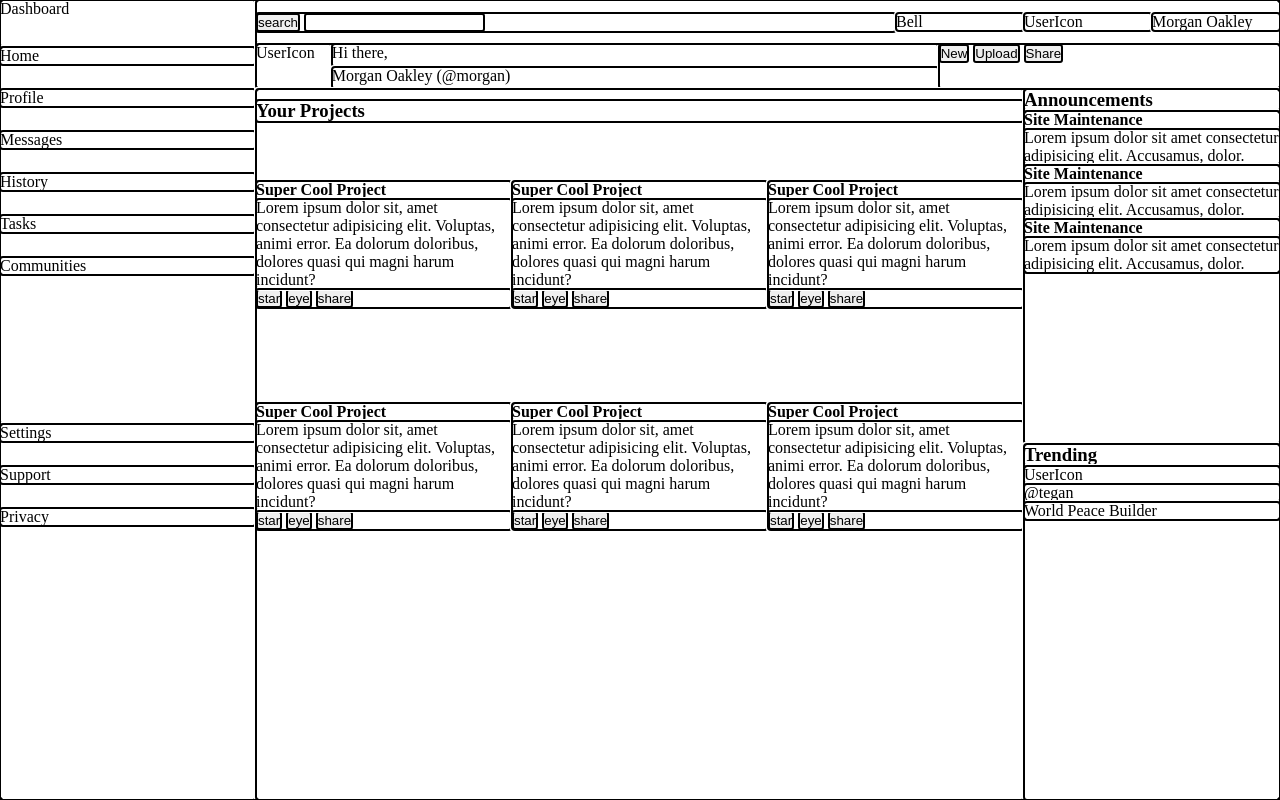
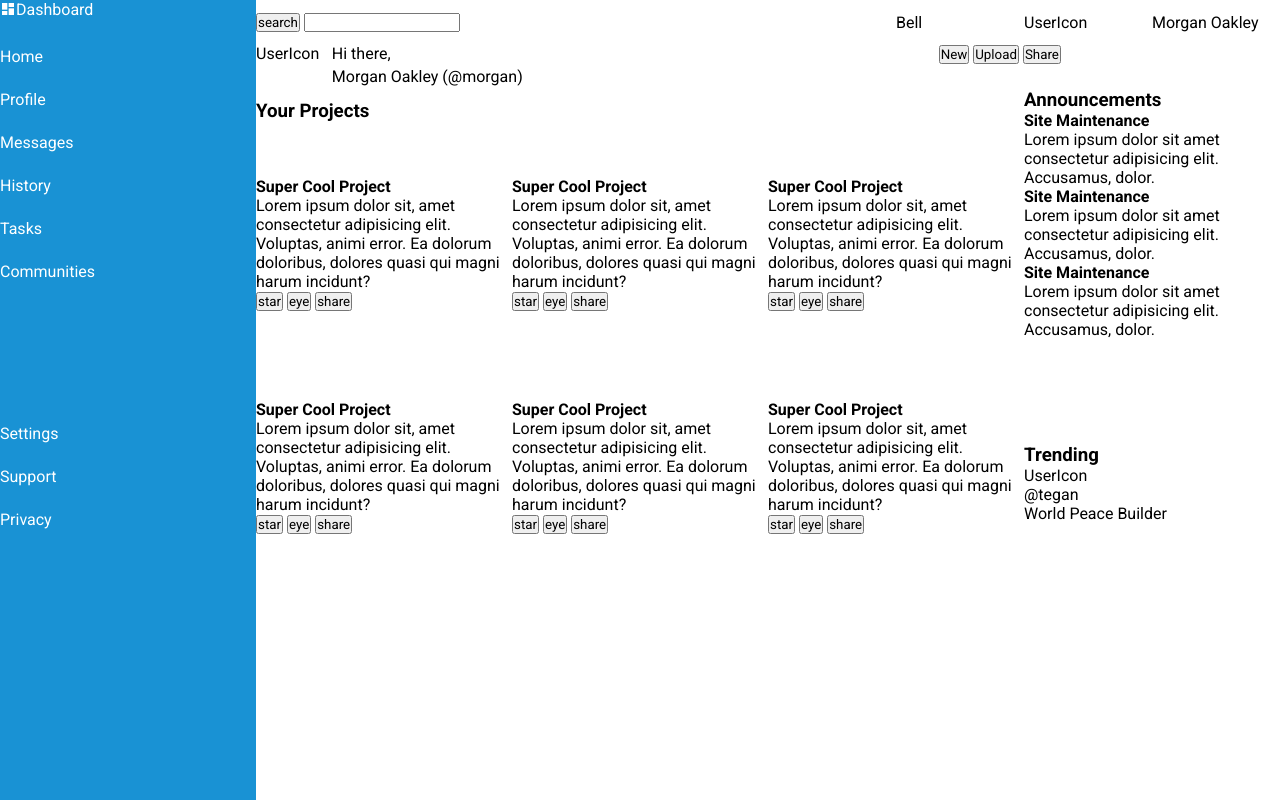
Before and after one commit to Monatric/odin-admin-dashboard, a website: page index.html in a window 1280 px wide. Drawn offline with Linux system fonts and the light colour scheme.

Commit message:
Install icons

```diff
--- a/index.html
+++ b/index.html
@@ -5,11 +5,14 @@
   <meta name="viewport" content="width=device-width, initial-scale=1.0">
   <title>Document</title>
   <link rel="stylesheet" href="style.css">
+  <link rel="stylesheet" href="node_modules/@mdi/font/css/materialdesignicons.min.css">
+
 </head>
 <body>
   <div class="container">
     <div class="sidebar">
-      <div class="sidebar-header">Dashboard</div>
+      <div class="sidebar-header">
+        <span class="mdi mdi-view-dashboard"></span>Dashboard</div>
       <div class="nav primary-nav">
         <ul>
           <li>Home</li>
--- /dev/null
+++ b/package.json
@@ -0,0 +1,5 @@
+{
+  "dependencies": {
+    "@mdi/font": "^7.4.47"
+  }
+}
--- a/style.css
+++ b/style.css
@@ -1,11 +1,23 @@
+@import url('https://fonts.googleapis.com/css2?family=Roboto:ital,wght@0,100;0,300;0,400;0,500;0,700;0,900;1,100;1,300;1,400;1,500;1,700;1,900&display=swap');
+
 * {
   margin: 0;
   padding: 0;
   box-sizing: border-box;
   text-decoration: none;
   list-style: none;
+  font-family: 'Roboto', sans-serif;
 
-  outline: auto;
+  /* outline: auto; */
+}
+
+:root {
+  --primary-clr: #1992d4;
+  --secondary-clr: #e2e9f1;
+  --accent: #e3b030;
+  --primary-txt-clr: #101010;
+  --secondary-txt-clr: #656363;
+  --light-clr: #ffffff;
 }
 
 .container {
@@ -15,11 +27,14 @@
   min-height: 100vh;
 }
 
+/* sidebar start */
 .sidebar {
   display: grid;
   grid-template-rows: 1fr repeat(2, 8fr);
   /* min-height: 100vh; */
   grid-row: 1 / 3;
+  background-color: var(--primary-clr);
+  color: var(--light-clr)
 }
 
 .nav ul {
```
Also changed, not shown: 1 other file.
